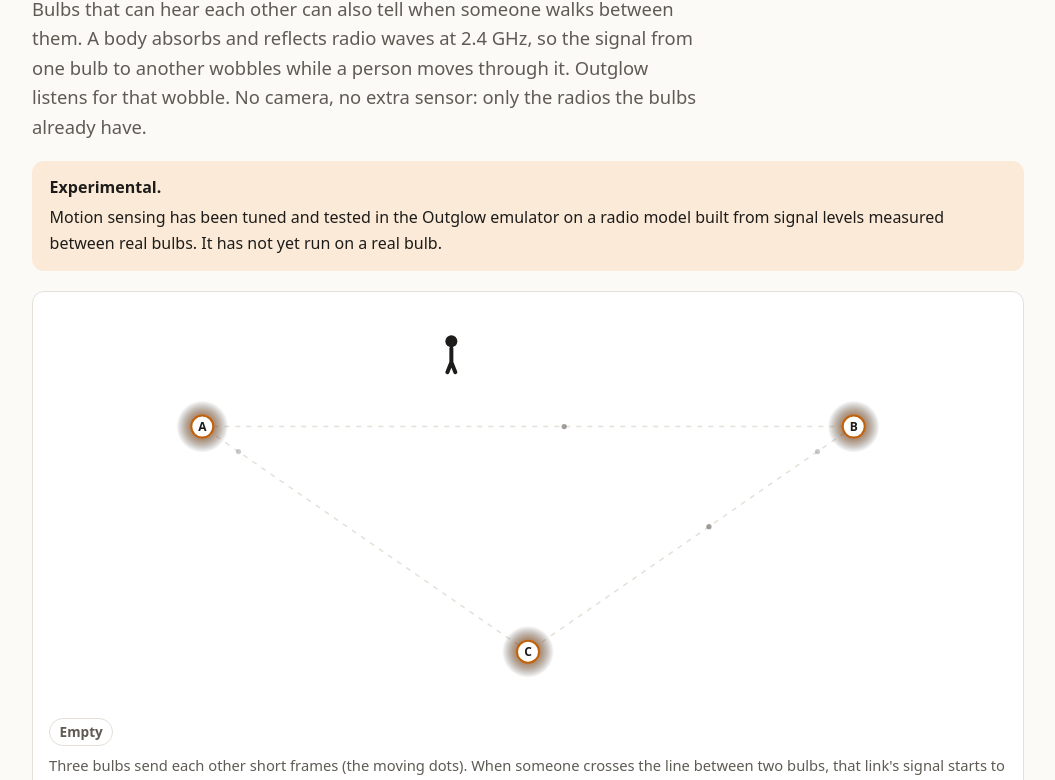
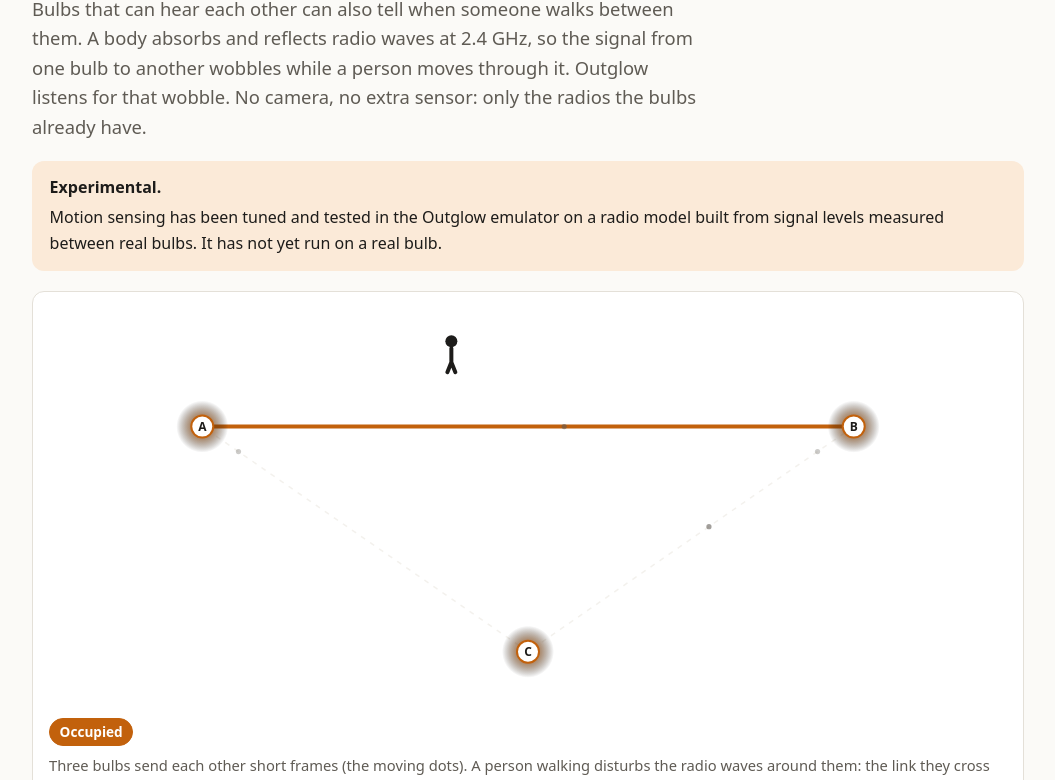
Before and after one commit to outglow/outglow, a website built with Vite: page site/sensing.html in a window 1280 px wide. Shown: the part 172-952 px from the top of the page, without its empty margins (112-1167 px from the left). Built offline with nearby package versions, Linux system fonts and the light colour scheme.

Commit message:
site: sensing page: the radio side keeps its own clock and catches up in whole steps (with 16 ms browser frames it never stepped, so the chart stayed empty); a disturbed link wobbles and thickens with the person's nearness, ripples around a walking person

```diff
--- a/site/sensing.html
+++ b/site/sensing.html
@@ -35,8 +35,9 @@
     <canvas id="room" aria-label="Three bulbs in a room exchanging short radio frames; a person walks across the link between two of them and the link lights up"></canvas>
     <figcaption>
       <span class="state" id="room-state">Empty</span>
-      Three bulbs send each other short frames (the moving dots). When someone crosses the line between two bulbs, that
-      link's signal starts to wobble and the bulbs report motion.
+      Three bulbs send each other short frames (the moving dots). A person walking disturbs the radio waves around
+      them: the link they cross starts to wobble, and once the wobble lasts, the link turns solid and the bulbs report
+      motion. Standing still, they disturb nothing.
       <button type="button" class="pause" id="pause" aria-pressed="false">Pause</button>
     </figcaption>
   </figure>
--- a/site/src/sensing.ts
+++ b/site/src/sensing.ts
@@ -187,16 +187,42 @@ function drawRoom(t: number, p: Pt, moving: boolean) {
   const X = (q: Pt) => q.x * w;
   const Y = (q: Pt) => q.y * h;
   g.clearRect(0, 0, w, h);
-  // links
+  // ripples around a moving person: the body disturbs the radio waves near it
+  if (moving && p.x > -0.05 && p.x < 1.05) {
+    for (let k = 0; k < 3; k++) {
+      const f = ((t / 900 + k / 3) % 1);
+      g.strokeStyle = colors.accent!;
+      g.globalAlpha = 0.35 * (1 - f);
+      g.lineWidth = 2;
+      g.beginPath();
+      g.arc(X(p), Y(p) - 2, 10 + f * 0.16 * w, 0, 2 * Math.PI);
+      g.stroke();
+    }
+    g.globalAlpha = 1;
+  }
+  // links: a disturbed one wobbles (more, the closer the person), a detected one is solid
   for (const l of links) {
     const a = BULBS[l.a]!, b = BULBS[l.b]!;
-    g.lineWidth = l.on ? 4 : 1.5;
-    g.strokeStyle = l.on ? colors.accent! : colors.line!;
-    g.setLineDash(l.on ? [] : [5, 6]);
+    const e = l.near(p) * (moving ? 1 : 0.25);
+    const ax = X(a), ay = Y(a), bx = X(b), by = Y(b);
+    const len = Math.hypot(bx - ax, by - ay);
+    const nx = -(by - ay) / len, ny = (bx - ax) / len;
+    g.lineWidth = l.on ? 4 : 1.5 + 2.5 * e;
+    g.strokeStyle = l.on || e > 0.05 ? colors.accent! : colors.line!;
+    g.globalAlpha = l.on ? 1 : 0.45 + 0.55 * Math.min(1, e * 1.5);
+    g.setLineDash(l.on || e > 0.05 ? [] : [5, 6]);
     g.beginPath();
-    g.moveTo(X(a), Y(a));
-    g.lineTo(X(b), Y(b));
+    const n = 60;
+    for (let i = 0; i <= n; i++) {
+      const f = i / n;
+      // the wobble is largest in the middle of the link, and moves
+      const amp = 7 * e * Math.sin(Math.PI * f) * Math.sin(f * 18 - t / 70);
+      const px = ax + (bx - ax) * f + nx * amp, py = ay + (by - ay) * f + ny * amp;
+      if (i === 0) g.moveTo(px, py);
+      else g.lineTo(px, py);
+    }
     g.stroke();
+    g.globalAlpha = 1;
   }
   g.setLineDash([]);
   // probes: every bulb sends RATE per second, staggered; a dot travels to each other bulb
@@ -372,13 +398,20 @@ function setPaused(v: boolean) {
 pauseBtn.addEventListener("click", () => setPaused(!paused));
 setPaused(paused);
 
-/// Runs the radio side from `simT` to `end`: a probe from each sender every 1000 / RATE ms.
+/// The radio side's own clock: it catches up with the animation in whole
+/// steps (a browser frame is shorter than a step).
+let radioT = 0;
+const STEP = 20;
+
+/// Runs the radio side up to `end`: a probe from each sender every 1000 / RATE ms.
 function advance(end: number) {
-  for (let ts = simT + 20; ts <= end; ts += 20) {
+  while (radioT + STEP <= end) {
+    const ts = radioT + STEP;
     const { p, moving } = personAt(ts);
-    if (Math.floor(ts / (1000 / RATE)) !== Math.floor((ts - 20) / (1000 / RATE))) {
+    if (Math.floor(ts / (1000 / RATE)) !== Math.floor(radioT / (1000 / RATE))) {
       for (const l of links) l.frame(ts, p, moving, s);
     }
+    radioT = ts;
   }
   simT = end;
 }
@@ -386,11 +419,15 @@ function advance(end: number) {
 // `?at=ms` starts at that moment of the walk (and paused); with motion
 // reduced the demo starts paused too, on a moment worth seeing
 const at = Number(new URLSearchParams(location.search).get("at"));
+// (in browser-frame sized steps, as the animation does)
+const replay = (end: number) => {
+  for (let x = 16; x <= end; x += 16) advance(x);
+};
 if (at > 0) {
-  advance(at);
+  replay(at);
   setPaused(true);
 } else if (paused) {
-  advance(4200);
+  replay(4200);
 }
 
 function tick(now: number) {
```
